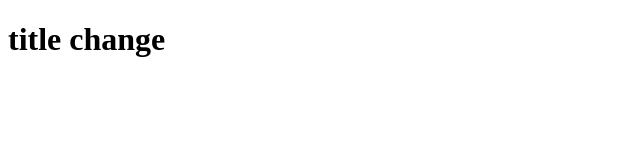
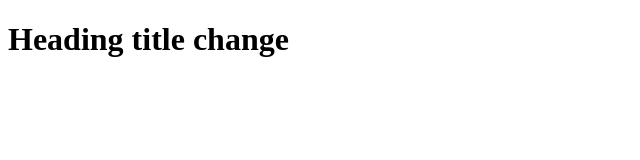
Before and after one commit to SidneyLemon/cpnt201-a4, a plain HTML site: page index.html in a window 1280 px wide. Shown: the whole page, without its empty margins (0-640 px from the left). Drawn offline with Linux system fonts and the light colour scheme.

Commit message:
index.html update

```diff
--- a/index.html
+++ b/index.html
@@ -7,6 +7,6 @@
     <title>Assignment 4 - Git Branches and Pull Request</title>
   </head>
   <body>
-    <h1>title change</h1>
+    <h1>Heading title change</h1>
   </body>
 </html>
```
